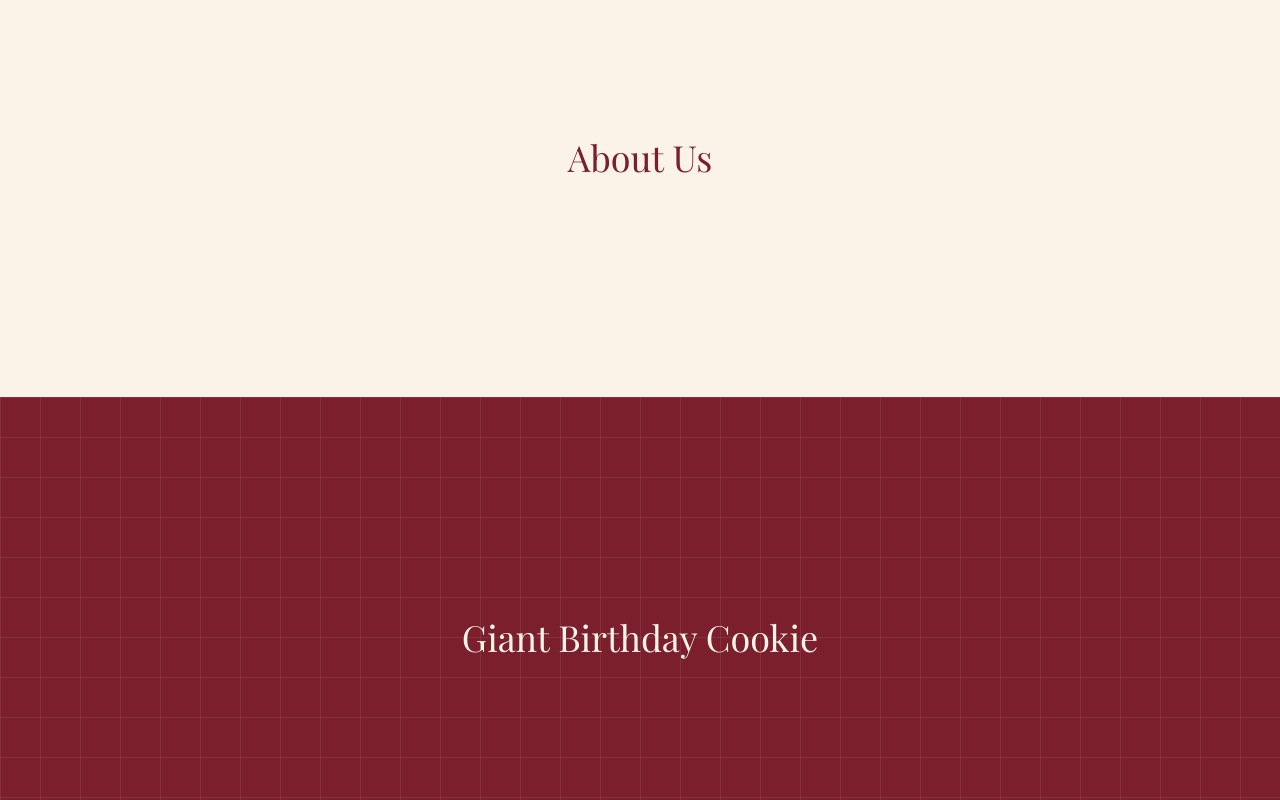
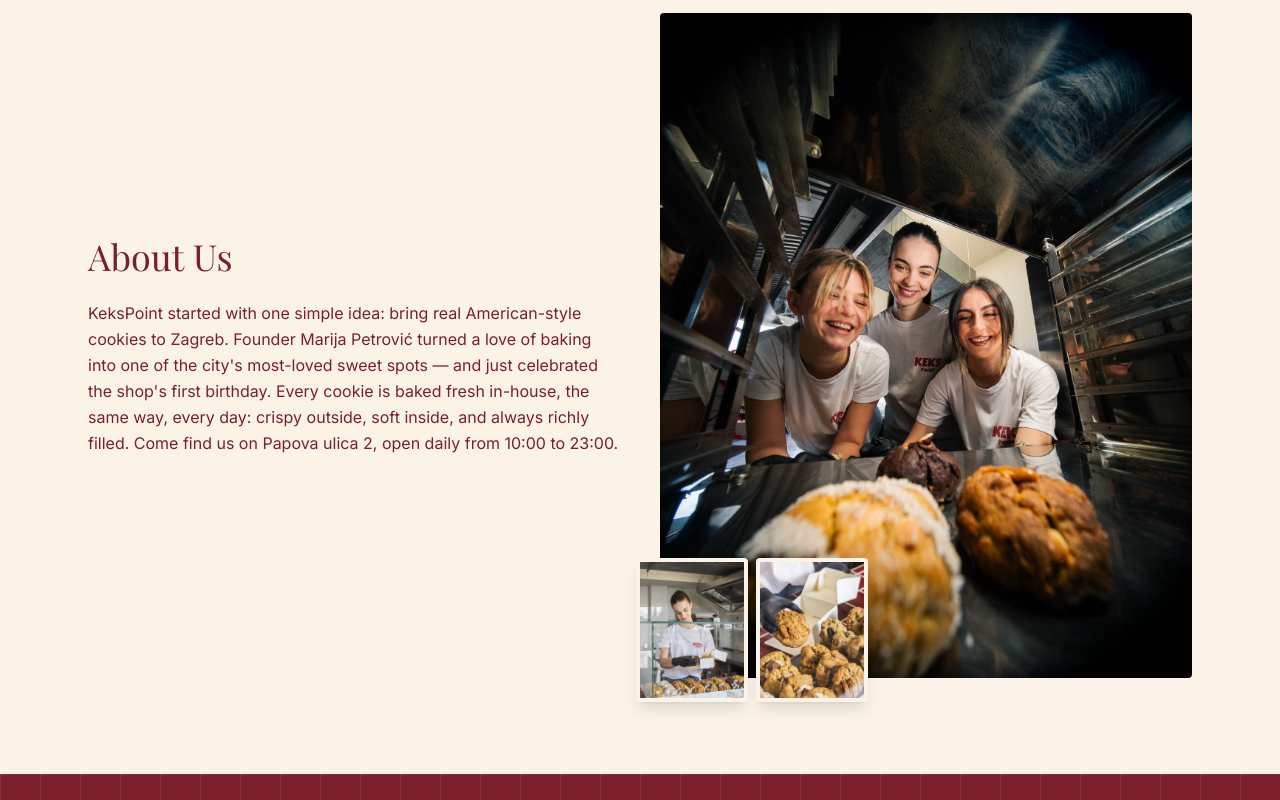
Before and after one commit to kosj3nka/kekspoint, a Next.js app: page / in a window 1280 px wide. Shown: the part 2540-3340 px from the top of the page. Built offline with nearby package versions, Linux system fonts and the light colour scheme; a web font is replaced by a local one.

Commit message:
AboutUs: story copy with split-panel layout and two-photo inset

```diff
--- a/components/sections/AboutUs.tsx
+++ b/components/sections/AboutUs.tsx
@@ -1,7 +1,51 @@
+import Image from "next/image";
+
 export default function AboutUs() {
   return (
-    <section id="about" className="flex min-h-[60vh] items-center justify-center bg-cream text-brand-red">
-      <h2 className="font-display text-4xl">About Us</h2>
+    <section id="about" className="bg-cream text-brand-red">
+      <div className="mx-auto flex max-w-6xl flex-col items-center gap-10 px-6 py-24 md:flex-row">
+        <div className="w-full md:w-1/2">
+          <h2 className="font-display text-4xl">About Us</h2>
+          <p className="mt-6 font-sans text-base leading-relaxed">
+            KeksPoint started with one simple idea: bring real American-style cookies to Zagreb.
+            Founder Marija Petrović turned a love of baking into one of the city's most-loved
+            sweet spots — and just celebrated the shop's first birthday. Every cookie is baked
+            fresh in-house, the same way, every day: crispy outside, soft inside, and always
+            richly filled. Come find us on Papova ulica 2, open daily from 10:00 to 23:00.
+          </p>
+        </div>
+        <div className="relative w-full md:w-1/2">
+          <div className="relative aspect-[4/5] w-full overflow-hidden rounded-sm">
+            <Image
+              src="/assets/aboutUs.jpg"
+              alt="Inside the KeksPoint cookie shop"
+              fill
+              sizes="(min-width: 768px) 50vw, 100vw"
+              className="object-cover"
+            />
+          </div>
+          <div className="absolute -bottom-6 -left-6 flex gap-2">
+            <div className="relative h-28 w-20 overflow-hidden rounded-sm border-4 border-cream shadow-lg sm:h-36 sm:w-28">
+              <Image
+                src="/assets/worker.jpg"
+                alt="A KeksPoint baker at work"
+                fill
+                sizes="112px"
+                className="object-cover"
+              />
+            </div>
+            <div className="relative h-28 w-20 overflow-hidden rounded-sm border-4 border-cream shadow-lg sm:h-36 sm:w-28">
+              <Image
+                src="/assets/shop.jpg"
+                alt="The KeksPoint storefront on Papova ulica"
+                fill
+                sizes="112px"
+                className="object-cover"
+              />
+            </div>
+          </div>
+        </div>
+      </div>
     </section>
   );
 }
```
